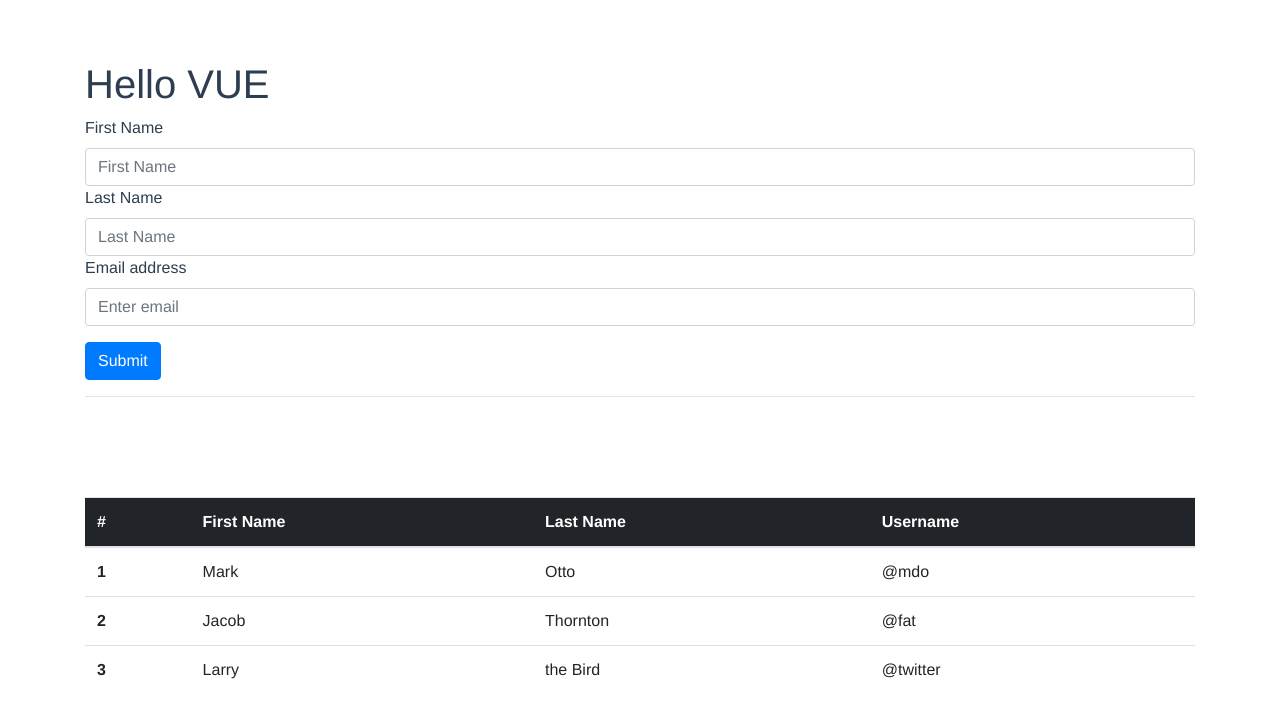
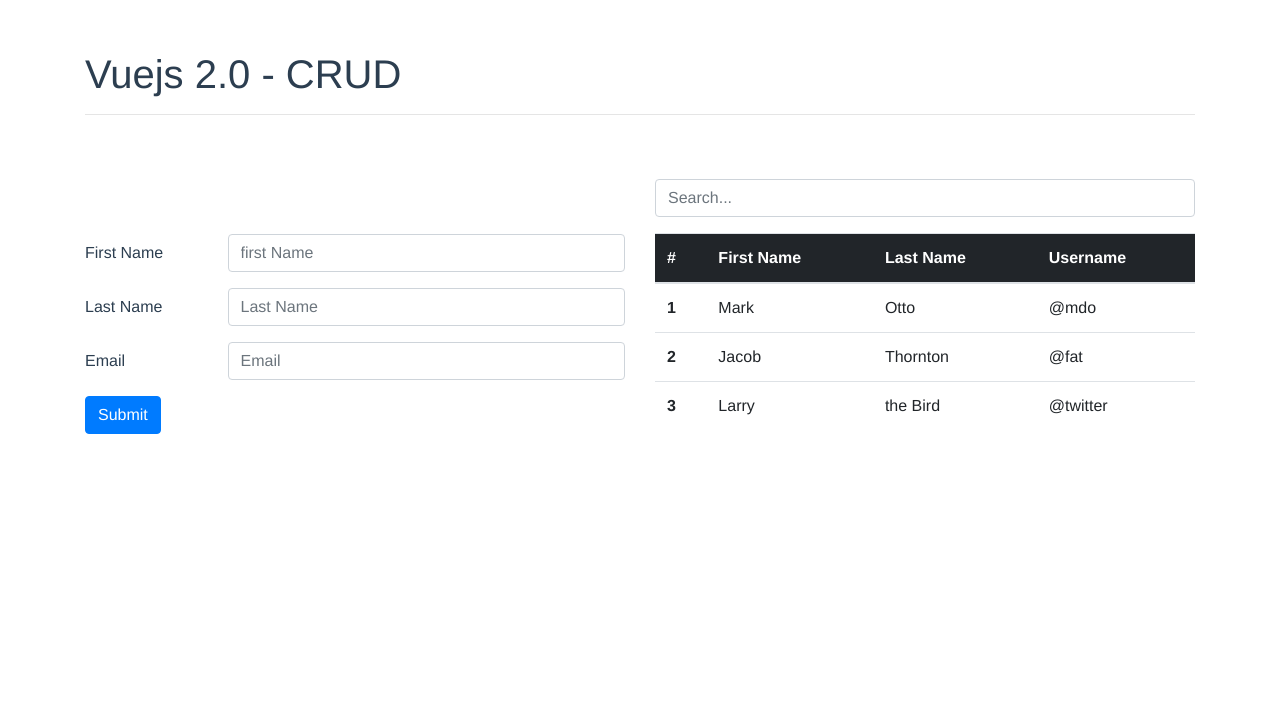
Before and after one commit to 2rohityadav/vuejs_crud, a Vue app: page / in a window 1280 px wide. Shown: the top 718 px of the page. Built offline with nearby package versions, Linux system fonts and the light colour scheme.

Commit message:
layout done

```diff
--- a/src/App.vue
+++ b/src/App.vue
@@ -21,6 +21,6 @@
   -webkit-font-smoothing: antialiased;
   -moz-osx-font-smoothing: grayscale;
   color: #2c3e50;
-  margin-top: 60px;
+  margin-top: 50px;
 }
 </style>
--- /dev/null
+++ b/src/components/AddUser.vue
@@ -0,0 +1,46 @@
+<template>
+<div class="add_user">
+
+  <!-- form input to add content -->
+  <form>
+
+    <div class="form-group row">
+      <label for="firstname" class="col-sm-3 col-md-2 col-lg-3 col-form-label">First Name</label>
+      <div class="col-sm-9 col-md-10 col-lg-9">
+        <input type="text" class="form-control" id="first_name" placeholder="first Name">
+      </div>
+    </div>
+
+    <div class="form-group row">
+      <label for="lastname" class="col-sm-3 col-md-2 col-lg-3 col-form-label">Last Name</label>
+      <div class="col-sm-9 col-md-10 col-lg-9">
+        <input type="text" class="form-control" id="last_name" placeholder="Last Name">
+      </div>
+    </div>
+
+    <div class="form-group row">
+      <label for="email" class="col-sm-3 col-md-2 col-lg-3 col-form-label">Email</label>
+      <div class="col-sm-9 col-md-10 col-lg-9">
+        <input type="email" class="form-control" id="_Email" placeholder="Email">
+      </div>
+    </div>
+
+  <button type="submit" class="btn btn-primary">Submit</button>
+</form>
+<!-- -->
+
+</div>
+</template>
+
+<script>
+
+</script>
+
+<!-- Add "scoped" attribute to limit CSS to this component only -->
+<style scoped>
+@media screen and (min-width: 991px) {
+    .add_user {
+        margin-top: 55px;
+    }
+}
+</style>
--- /dev/null
+++ b/src/components/Filter.vue
@@ -0,0 +1,26 @@
+<template>
+<div>
+
+  <!-- form input to add content -->
+  <form>
+  <div class="form-group search">
+    <input type="text" class="form-control" id="search" aria-describedby="search" placeholder="Search...">
+  </div>
+</form>
+<!-- -->
+
+</div>
+</template>
+
+<script>
+
+</script>
+
+<!-- Add "scoped" attribute to limit CSS to this component only -->
+<style scoped>
+@media screen and (max-width: 991px) {
+    .search {
+        margin-top: 50px;
+    }
+}
+</style>
--- a/src/components/Hello.vue
+++ b/src/components/Hello.vue
@@ -1,65 +1,41 @@
 <template>
 <div class="container">
-  <h1>Hello VUE</h1>
 
-  <!-- form input to add content -->
-  <form>
-  <div class="form-group">
-    <label for="firstname">First Name</label>
-    <input type="text" class="form-control" id="firstName" aria-describedby="firstname" placeholder="First Name">
+  <h1>{{title}}</h1>
+  <hr>
+  <br><br>
 
-    <label for="lastname">Last Name</label>
-    <input type="text" class="form-control" id="lastName" aria-describedby="lastname" placeholder="Last Name">
+  <div class="row">
+    <div class="col-lg-6">
+      <add-user></add-user>
+    </div>
 
-    <label for="email">Email address</label>
-    <input type="email" class="form-control" id="email" aria-describedby="email" placeholder="Enter email">
+    <div class="col-lg-6">
+      <div class="mr-auto">
+        <app-filter></app-filter>
+        <appTable></appTable>
+      </div>
+    </div>
   </div>
-
-  <button type="submit" class="btn btn-primary">Submit</button>
-</form>
-<!-- -->
-
-  <hr>
-  <table class="table mt-1h">
-    <thead class="thead-inverse">
-      <tr>
-        <th>#</th>
-        <th>First Name</th>
-        <th>Last Name</th>
-        <th>Username</th>
-      </tr>
-    </thead>
-    <tbody>
-      <tr>
-        <th scope="row">1</th>
-        <td>Mark</td>
-        <td>Otto</td>
-        <td>@mdo</td>
-      </tr>
-      <tr>
-        <th scope="row">2</th>
-        <td>Jacob</td>
-        <td>Thornton</td>
-        <td>@fat</td>
-      </tr>
-      <tr>
-        <th scope="row">3</th>
-        <td>Larry</td>
-        <td>the Bird</td>
-        <td>@twitter</td>
-      </tr>
-    </tbody>
-  </table>
 
 </div>
 </template>
 
 <script>
+import Filter from './Filter'
+import AddUser from './AddUser'
+import Table from './Table'
+
 export default {
+  components: {
+    'AppFilter': Filter,
+    'addUser': AddUser,
+    'appTable': Table
+  },
   name: 'hello',
   data() {
     return {
-      msg: 'Welcome to Your Vue.js App'
+      title: 'Vuejs 2.0 - CRUD'
     }
   }
 }
@@ -67,7 +43,7 @@
 
 <!-- Add "scoped" attribute to limit CSS to this component only -->
 <style scoped>
-.mt-1h {
-  margin-top: 100px;
-}
+  .f_ryt{
+    float: right;
+  }
 </style>
--- /dev/null
+++ b/src/components/Table.vue
@@ -0,0 +1,49 @@
+<template>
+<div>
+
+  <table class="table mt-1h">
+    <thead class="thead-inverse">
+      <tr>
+        <th>#</th>
+        <th>First Name</th>
+        <th>Last Name</th>
+        <th>Username</th>
+      </tr>
+    </thead>
+    <tbody>
+      <tr>
+        <th scope="row">1</th>
+        <td>Mark</td>
+        <td>Otto</td>
+        <td>@mdo</td>
+      </tr>
+      <tr>
+        <th scope="row">2</th>
+        <td>Jacob</td>
+        <td>Thornton</td>
+        <td>@fat</td>
+      </tr>
+      <tr>
+        <th scope="row">3</th>
+        <td>Larry</td>
+        <td>the Bird</td>
+        <td>@twitter</td>
+      </tr>
+    </tbody>
+  </table>
+
+</div>
+</template>
+
+<script>
+
+</script>
+
+<!-- Add "scoped" attribute to limit CSS to this component only -->
+<style scoped>
+@media screen and (max-width: 991px) {
+    .table {
+        margin-top: 30px;
+    }
+}
+</style>
```
